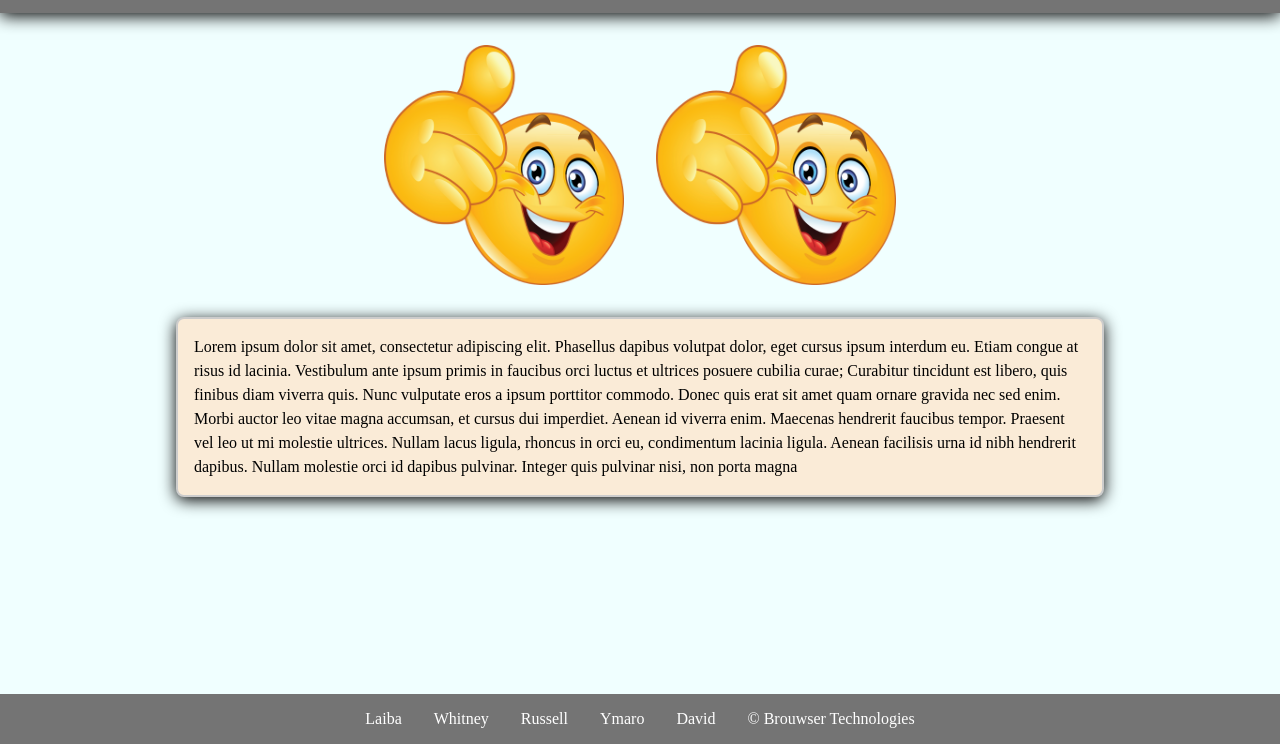
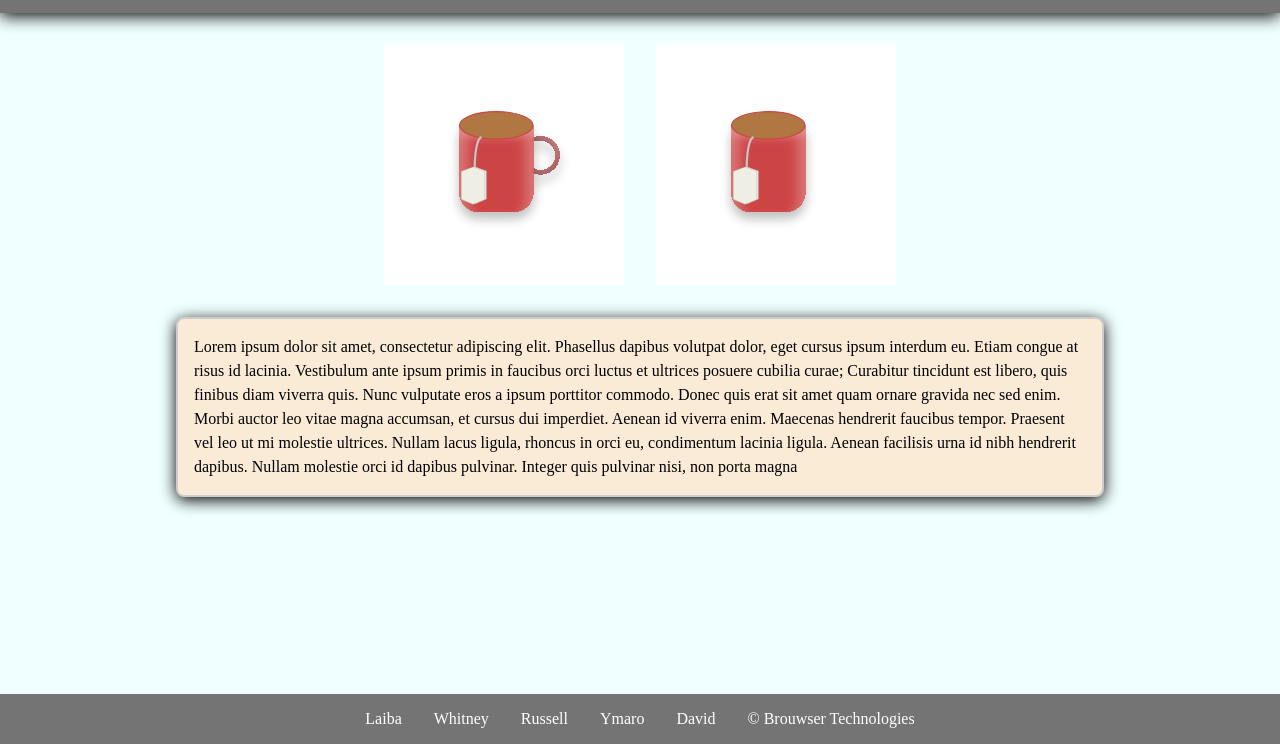
Before and after one commit to laibaaac/BT-2023, a plain HTML site: page index.html in a window 1280 px wide. Shown: the part 56-800 px from the top of the page. Drawn offline with Linux system fonts and the light colour scheme.

Commit message:
img erin

```diff
--- a/index.html
+++ b/index.html
@@ -16,8 +16,8 @@
 
     <main>
         <section>
-            <img src="img/emoji.png" alt="Mok/Beker zonder oor">
-            <img src="img/emoji.png" alt="Mok met een oor">
+            <img src="img/cuphandle.svg" alt="Mok/Beker zonder oor">
+            <img src="img/cupnone.svg" alt="Mok met een oor">
         </section>
 
         <article>
```
Also changed, not shown: img/cuphandle.svg (added), img/cupnone.svg (added), 2 other files.
